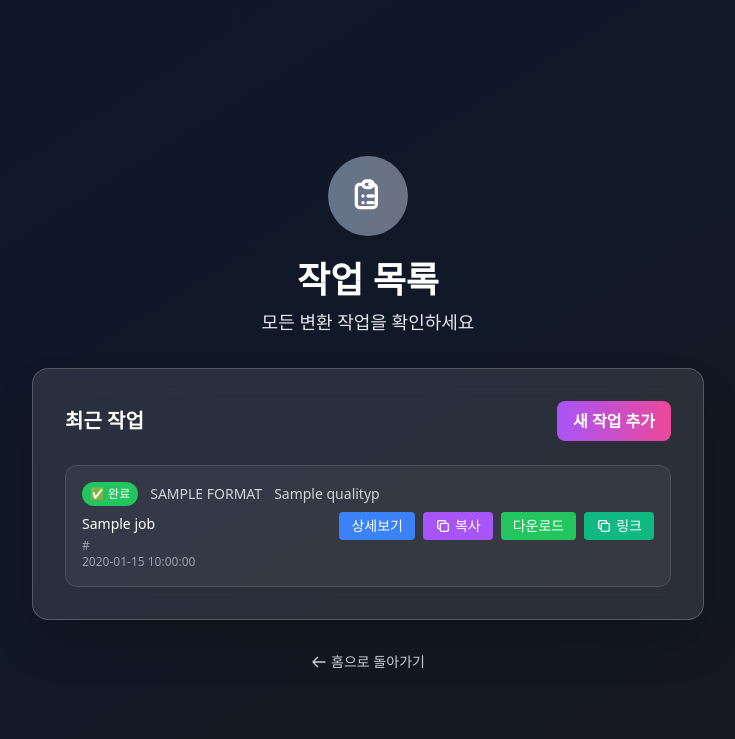
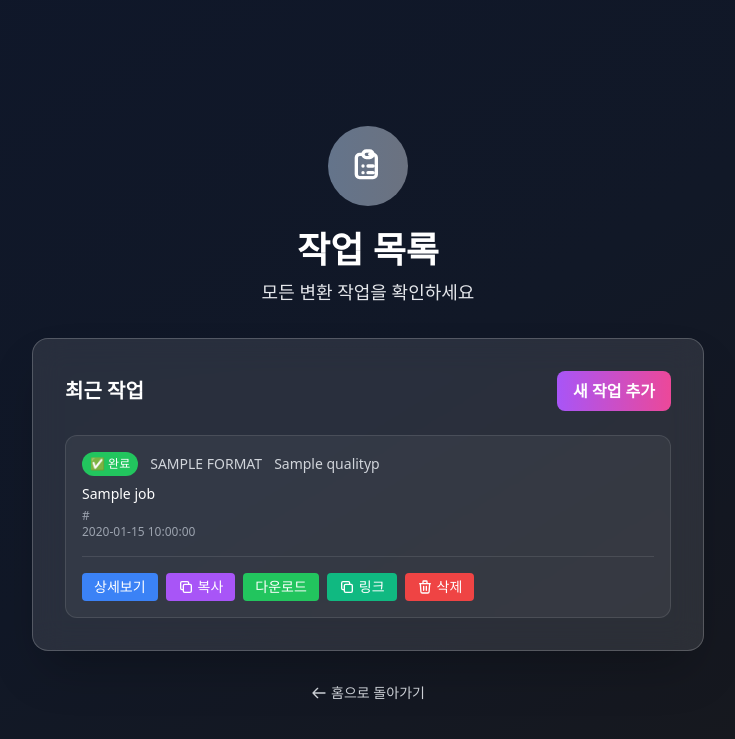
Before and after one commit to helperwoo/yt-converter, a FastAPI app: template app/templates/jobs.html in a window 1280 px wide. Shown: the top 739 px of the page, without its empty margins (272-1007 px from the left). Run offline with FastAPI, Linux system fonts and the light colour scheme; the template is opened without the code that fills it: most values are stand-ins (such as "Sample title", 1, 10 or a date in 2020); some libraries are stand-ins or nearby versions.

Commit message:
feat: 작업목록 삭제 기능추가

```diff
--- a/app/templates/jobs.html
+++ b/app/templates/jobs.html
@@ -39,6 +39,23 @@ async function retryJob(jobId) {
         alert('재변환 요청 중 오류가 발생했습니다.');
     }
 }
+
+async function deleteJob(jobId) {
+    if (!confirm('이 작업을 삭제하시겠습니까? 다운로드된 파일도 함께 삭제됩니다.')) return;
+
+    try {
+        const response = await fetch(`/api/job/${jobId}`, {
+            method: 'DELETE'
+        });
+        if (response.ok) {
+            location.reload();
+        } else {
+            alert('작업 삭제에 실패했습니다.');
+        }
+    } catch (error) {
+        alert('작업 삭제 중 오류가 발생했습니다.');
+    }
+}
 </script>
 
 <div class="text-center">
@@ -62,9 +79,9 @@ async function retryJob(jobId) {
     {% if jobs %}
     <div class="space-y-4">
         {% for job in jobs %}
-        <div class="bg-white/5 border border-white/10 rounded-xl p-4 hover:bg-white/10 transition-all duration-200">
-            <div class="flex flex-col sm:flex-row sm:items-center sm:justify-between gap-4">
-                <div class="flex-1 min-w-0">
+        <div class="bg-white/5 border border-white/10 rounded-xl p-4 hover:bg-white/10 transition-all duration-200 flex flex-col">
+            <!-- Job Information Section -->
+            <div class="flex-1">
                 <div class="flex items-center space-x-3 mb-2">
                     <span class="px-2 py-1 text-xs rounded-full flex-shrink-0
                         {% if job.status == 'completed' %}bg-green-500{% elif job.status == 'failed' %}bg-red-500{% elif job.status == 'processing' %}bg-blue-500{% else %}bg-yellow-500{% endif %} text-white">
@@ -98,7 +115,8 @@ async function retryJob(jobId) {
                 {% endif %}
             </div>
 
-                <div class="flex flex-wrap gap-2 sm:flex-nowrap sm:ml-4">
+            <!-- Action Buttons Section (at bottom) -->
+            <div class="flex flex-wrap gap-2 mt-4 pt-4 border-t border-white/10">
                 <a href="/job/{{ job.job_id }}"
                    class="bg-blue-500 hover:bg-blue-600 text-white px-3 py-1 rounded text-sm transition-colors whitespace-nowrap">
                     상세보기
@@ -133,7 +151,14 @@ async function retryJob(jobId) {
                     재변환
                 </button>
                 {% endif %}
-                </div>
+
+                <button onclick="deleteJob('{{ job.job_id }}')"
+                   class="bg-red-500 hover:bg-red-600 text-white px-3 py-1 rounded text-sm transition-colors flex items-center whitespace-nowrap">
+                    <svg class="w-4 h-4 mr-1 flex-shrink-0" fill="none" stroke="currentColor" viewBox="0 0 24 24">
+                        <path stroke-linecap="round" stroke-linejoin="round" stroke-width="2" d="M19 7l-.867 12.142A2 2 0 0116.138 21H7.862a2 2 0 01-1.995-1.858L5 7m5 4v6m4-6v6m1-10V4a1 1 0 00-1-1h-4a1 1 0 00-1 1v3M4 7h16"></path>
+                    </svg>
+                    삭제
+                </button>
             </div>
         </div>
         {% endfor %}
```
Also changed, not shown: app/service/job_service.py (+30 -3 lines). Lines whose indentation alone changed are shown as unchanged.
